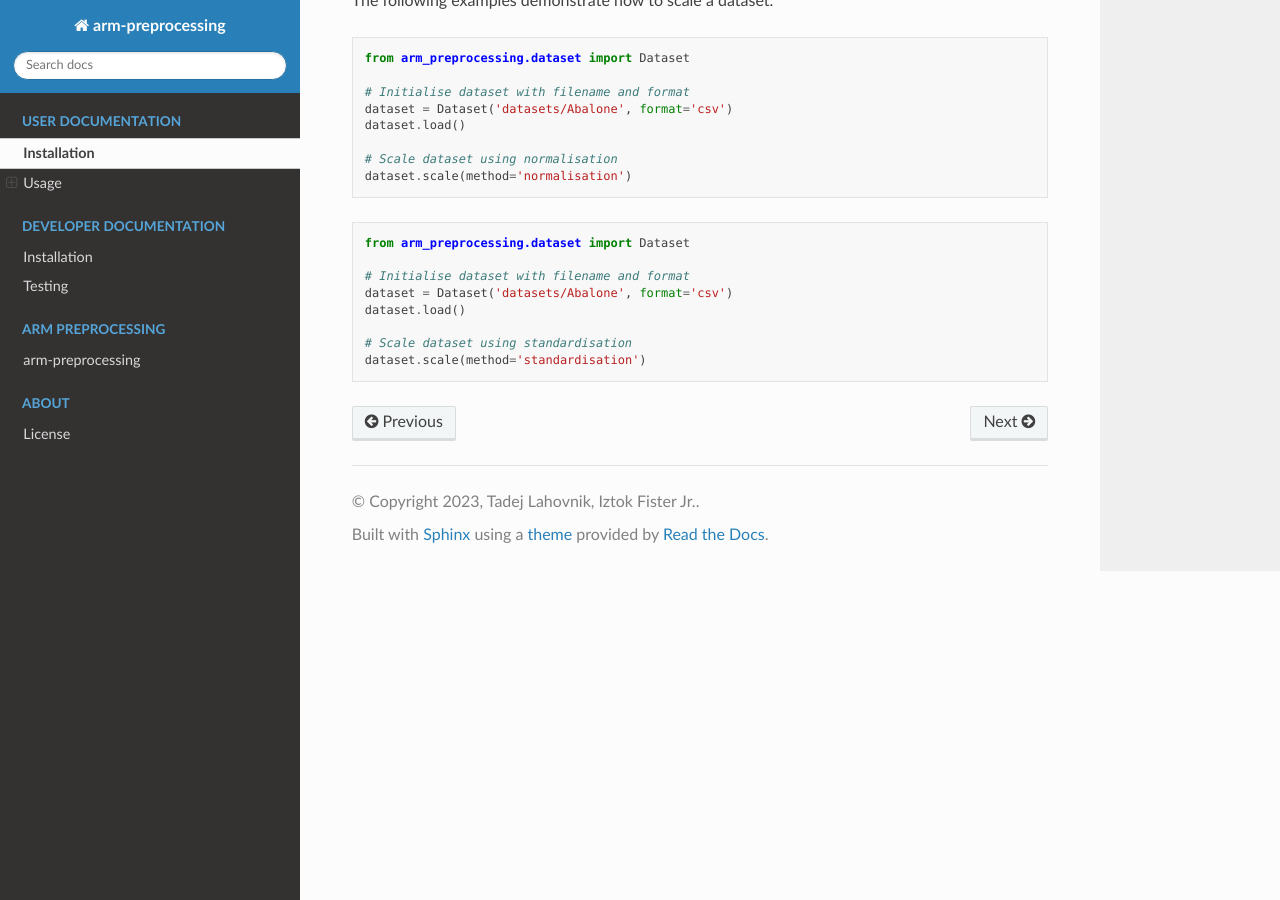
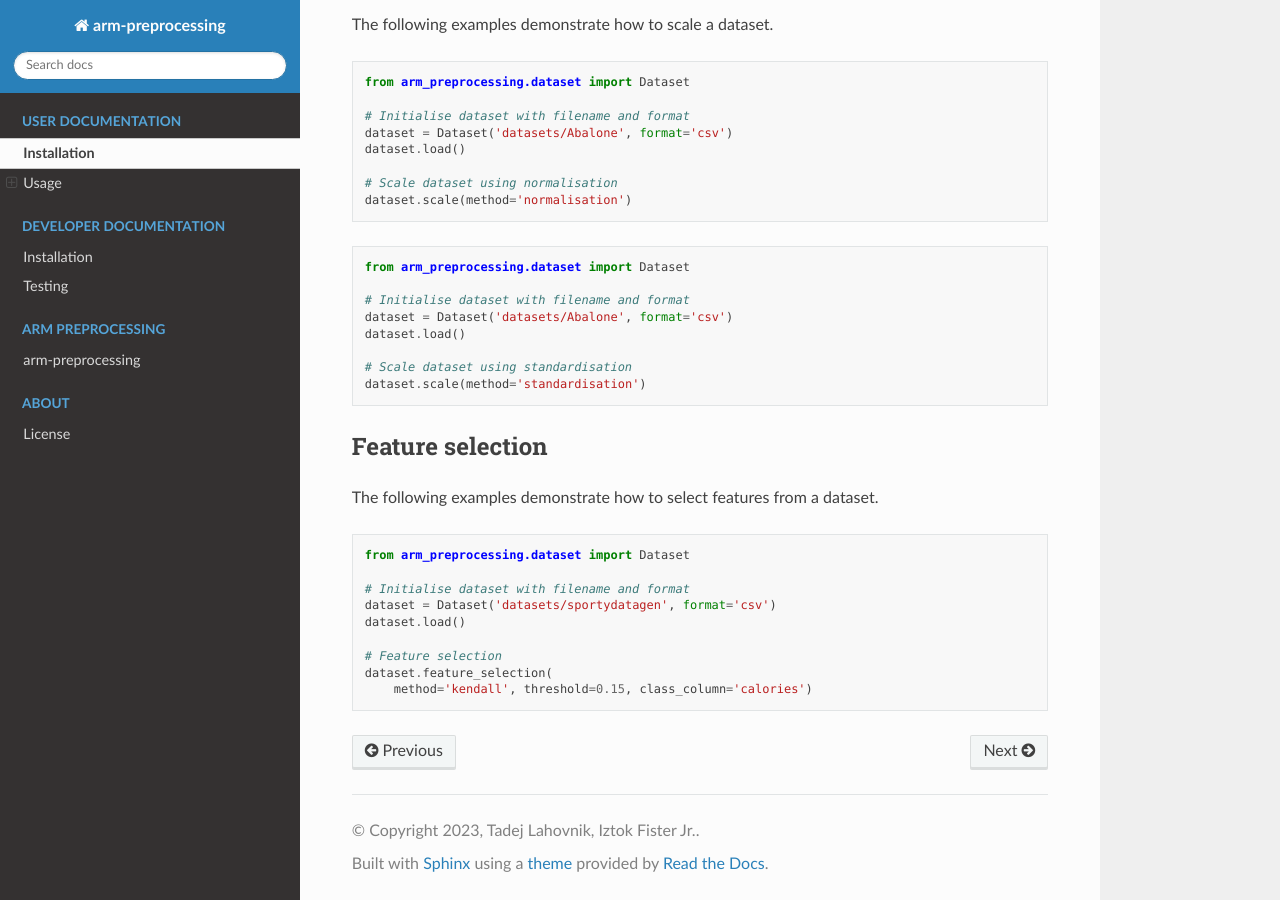
Before and after one commit to firefly-cpp/arm-preprocessing, a Sphinx documentation site: the page built from docs/user/usage.rst, in a window 1280 px wide and 900 px high, scrolled down 3577 px. Built offline with Sphinx 7.4.7 and the Read the Docs theme 2.0.0, drawn with Linux system fonts in a browser that asks for light colours; pages that are not in the unit, such as notebooks, are missing from menus.

Commit message:
doc: Feature selection

```diff
--- a/docs/user/usage.rst
+++ b/docs/user/usage.rst
@@ -17,6 +17,7 @@ This section demonstrates the usage of the arm-preprocessing framework.
 *   :ref:`data discretisation`
 *   :ref:`data squashing`
 *   :ref:`feature scaling`
+*   :ref:`feature selection`
 
 .. _data loading:
 
@@ -227,3 +228,22 @@ The following examples demonstrate how to scale a dataset.
 
     # Scale dataset using standardisation
     dataset.scale(method='standardisation')
+
+..  _feature selection:
+
+Feature selection
+~~~~~~~~~~~~~~~~~
+
+The following examples demonstrate how to select features from a dataset.
+
+..  code:: python
+
+    from arm_preprocessing.dataset import Dataset
+
+    # Initialise dataset with filename and format
+    dataset = Dataset('datasets/sportydatagen', format='csv')
+    dataset.load()
+
+    # Feature selection
+    dataset.feature_selection(
+        method='kendall', threshold=0.15, class_column='calories')
```
Also changed, not shown: README.md (+15 -0 lines), 1 other file.
